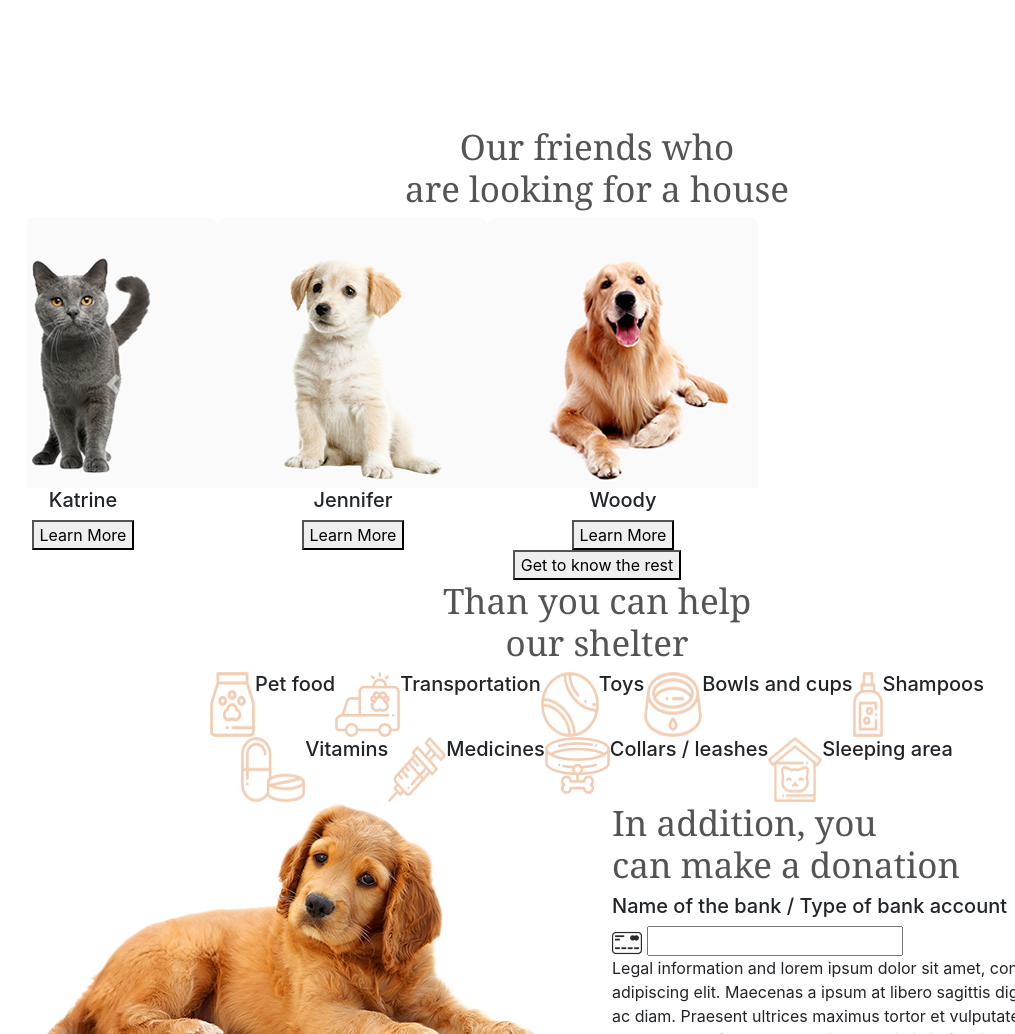
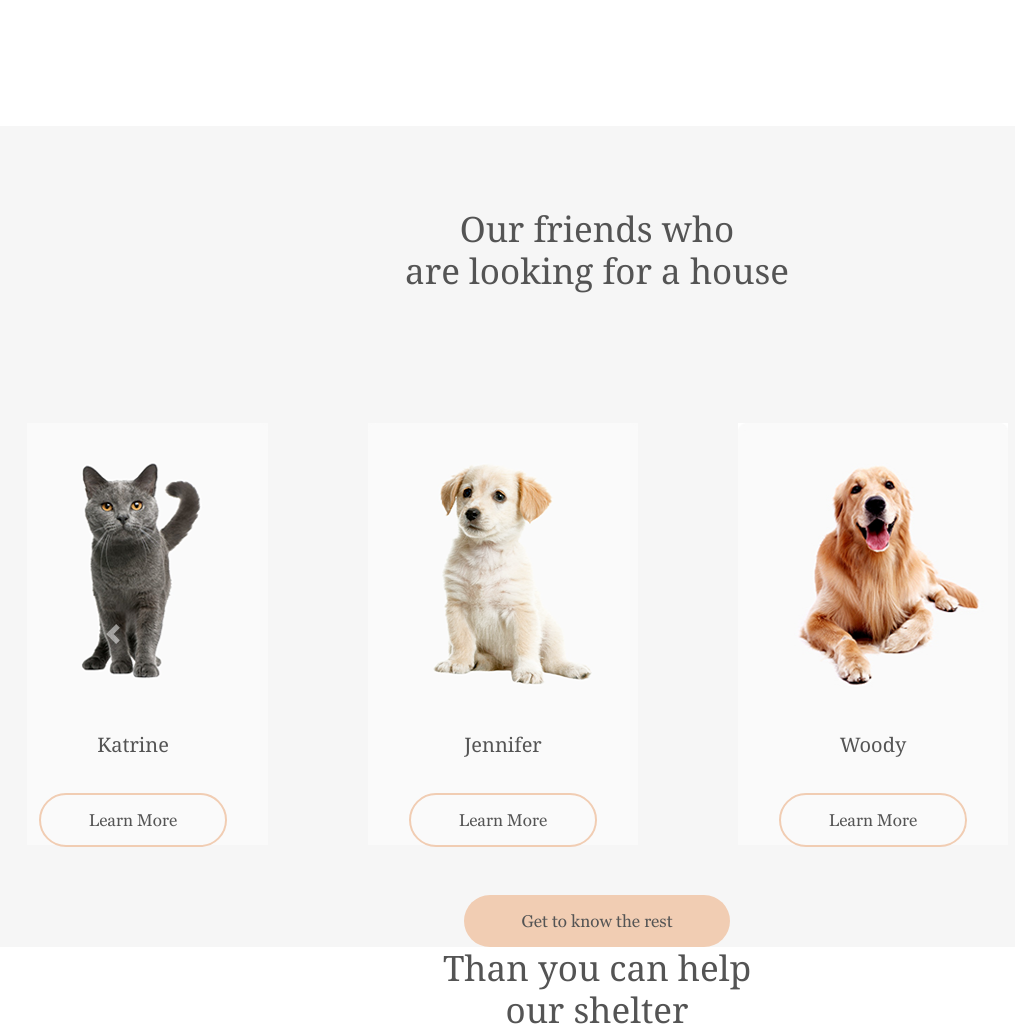
Before and after one commit to Alina-Saitgareeva/Dog, a plain HTML site: page index.html in a window 1280 px wide. Shown: the part 1720-2754 px from the top of the page, without its empty margins (43-1058 px from the left). Drawn offline with nearby package versions, Linux system fonts and the light colour scheme.

Commit message:
added "action"

```diff
--- a/css/style.css
+++ b/css/style.css
@@ -1,16 +1,19 @@
-/*============ШРИФТЫ==============*/
-
+/*============FONTS==============*/
 @font-face {
     font-family: "Georgia";
     src: url(../fonts/Georgia_regular.ttf)
 }
+
 /*============GENERAL==============*/
+
 h2 {
     font-size: 35px;
     font-family: Georgia;
     color: #545454;
 }
+
 /*============HEADER==============*/
+
 .dog {
     background: url(../img/Dog_main2.jpg) center;
     background-size: cover;
@@ -48,7 +51,9 @@ ul.list-inline a:hover {
     color: #fff;
     text-decoration-color: #f1cdb3;
 }
+
 /*============MAIN==============*/
+
 #main {
     padding-top: 256px;
 }
@@ -88,6 +93,7 @@ ul.list-inline a:hover {
 #make_friend:focus {
     outline: none !important;
 }
+
 /*============PORTFOLIO==============*/
 .img-responsive {
     margin-top: 90px;
@@ -102,3 +108,76 @@ ul.list-inline a:hover {
 .portfolio_text2 {
     padding-bottom: 125px;
 }
+
+/*============PORTFOLIO==============*/
+
+.action {
+    background-color: #f6f6f6;
+}
+
+.action_header {
+    padding-top: 82px;
+    padding-bottom: 73px;
+}
+
+.carousel img {
+    padding-bottom: 40px;
+}
+.carousel-item h5 {
+    color: #545454;
+    font-family: Georgia;
+    font-size: 20px;
+    text-align: center;
+}
+.carousel-item button {
+    color: #545454;
+    font-family: Georgia;
+    font-size: 17px;
+    border-radius: 27px;
+    width: 188px;
+    height: 54px;
+    background-color: #fafafa;
+    -webkit-transition-duration: 0.4s;
+    transition-duration: 0.4s;
+    border: 2px solid #f1cdb3;
+    margin-top: 28px;
+}
+
+.carousel-item button:hover {
+    border: none;
+    box-shadow: none;
+    background-color: #f1cdb3;
+}
+
+.carousel-item button:focus {
+    outline: none !important;
+}
+
+.carousel-item button:active {
+    outline: none !important;
+}
+
+.pages {
+    background-color: #fafafa;
+    margin: 50px;
+    height: 422px;
+    width: 270px;
+}
+
+.pages:hover {
+    box-shadow: 0 0 10px rgba(0, 0, 0, 0.1);
+}
+
+.action_button button {
+    color: #545454;
+    background-color: #f1cdb3;
+    font-size: 17px;
+    font-family: Georgia;
+    width: 266px;
+    height: 52px;
+    border-radius: 26px;
+    border: none;
+    -webkit-transition-duration: 0.4s;
+    transition-duration: 0.4s;
+
+}
--- a/index.html
+++ b/index.html
@@ -80,36 +80,31 @@
         </div>
     </section>
 
-    <section id="big-title">
+    <section id="action" class="action">
         <div class="container">
-            <div class="row">
+            <div class="row action_header">
                 <div class="col-md-12 text-center">
                     <h2>Our friends who <br>
                         are looking for a house
                     </h2>
                 </div>
             </div>
-        </div>
-    </section>
-
-    <section id="action">
-        <div class="container">
-            <div class="row">
+            <div class="row d-flex justify-content-center">
                 <div id="carouselExampleControls" class="carousel slide text-center d-inline-block" data-ride="carousel">
                     <div class="carousel-inner">
                         <div class="carousel-item active">
                             <div class="row">
-                                <col-md-4>
+                                <col-md-4 class="pages">
                                 <img src="img/Cat.png" alt="cat">
                                 <h5>Katrine</h5>
                                 <button data-toggle="modal" href="#">Learn More</button>
                                 </col-md-4>
-                                <col-md-4>
+                                <col-md-4 class="pages">
                                 <img src="img/Dog-1.png" alt="dog">
                                 <h5>Jennifer</h5>
                                 <button data-toggle="modal" href="#">Learn More</button>
                                 </col-md-4>
-                                <col-md-4>
+                                <col-md-4 class="pages">
                                 <img src="img/Dog.jpg" alt="dog">
                                 <h5>Woody</h5>
                                 <button data-toggle="modal" href="#">Learn More</button>
@@ -118,17 +113,17 @@
                         </div>
                         <div class="carousel-item">
                             <div class="row">
-                                <col-md-4>
+                                <col-md-4 class="pages">
                                 <img src="img/Cat.png" alt="cat">
                                 <h5>Katrine</h5>
                                 <button data-toggle="modal" href="#">Learn More</button>
                                 </col-md-4>
-                                <col-md-4>
+                                <col-md-4 class="pages">
                                 <img src="img/Dog-1.png" alt="dog">
                                 <h5>Jennifer</h5>
                                 <button data-toggle="modal" href="#">Learn More</button>
                                 </col-md-4>
-                                <col-md-4>
+                                <col-md-4 class="pages">
                                 <img src="img/Dog.jpg" alt="dog">
                                 <h5>Woody</h5>
                                 <button data-toggle="modal" href="#">Learn More</button>
@@ -137,17 +132,17 @@
                         </div>
                         <div class="carousel-item">
                             <div class="row">
-                                <col-md-4>
+                                <col-md-4 class="pages">
                                 <img src="img/Cat.png" alt="cat">
                                 <h5>Katrine</h5>
                                 <button data-toggle="modal" href="#">Learn More</button>
                                 </col-md-4>
-                                <col-md-4>
+                                <col-md-4 class="pages">
                                 <img src="img/Dog-1.png" alt="dog">
                                 <h5>Jennifer</h5>
                                 <button data-toggle="modal" href="#">Learn More</button>
                                 </col-md-4>
-                                <col-md-4>
+                                <col-md-4 class="pages">
                                 <img src="img/Dog.jpg" alt="dog">
                                 <h5>Woody</h5>
                                 <button data-toggle="modal" href="#">Learn More</button>
@@ -165,12 +160,7 @@
                         </a>
                     </div>
             </div>
-        </div>
-    </section>
-
-    <section id="get">
-        <div class="container">
-            <div class="row">
+            <div class="row action_button">
                 <div class="col-md-12 text-center">
                     <button data-toggle="modal" href="#">
                         Get to know the rest
```
